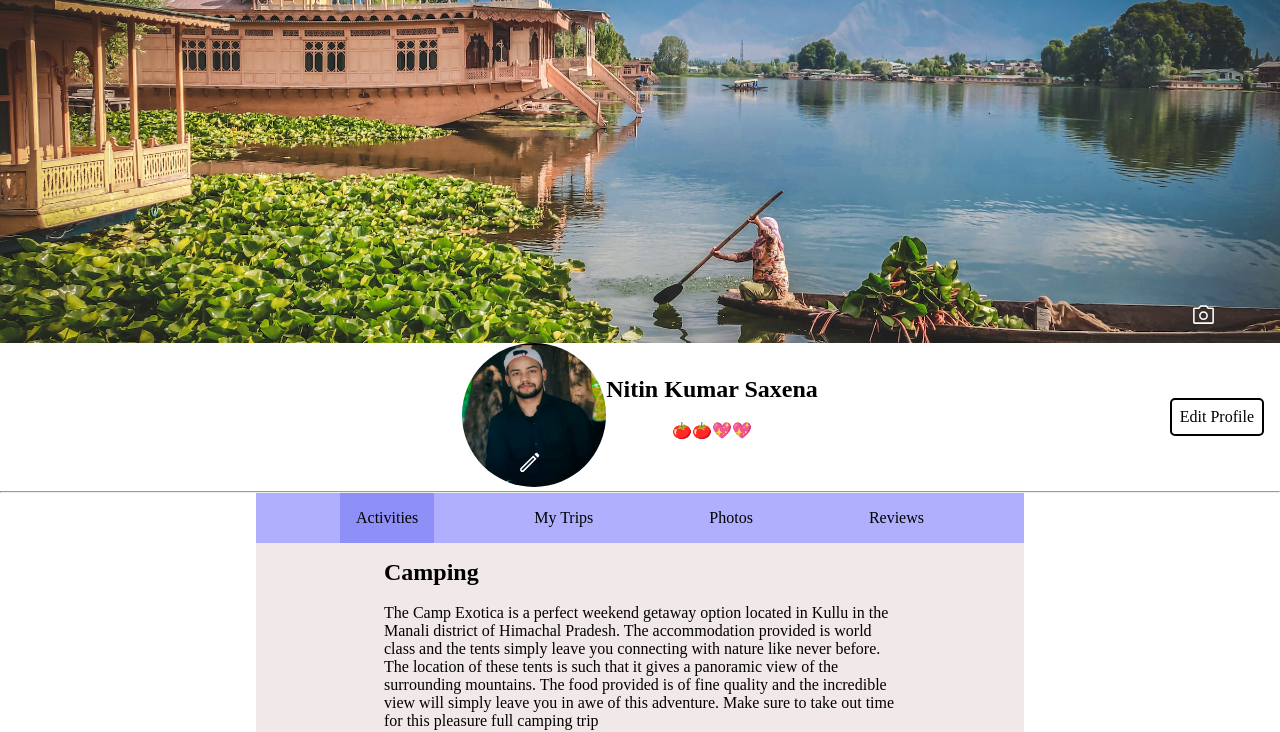
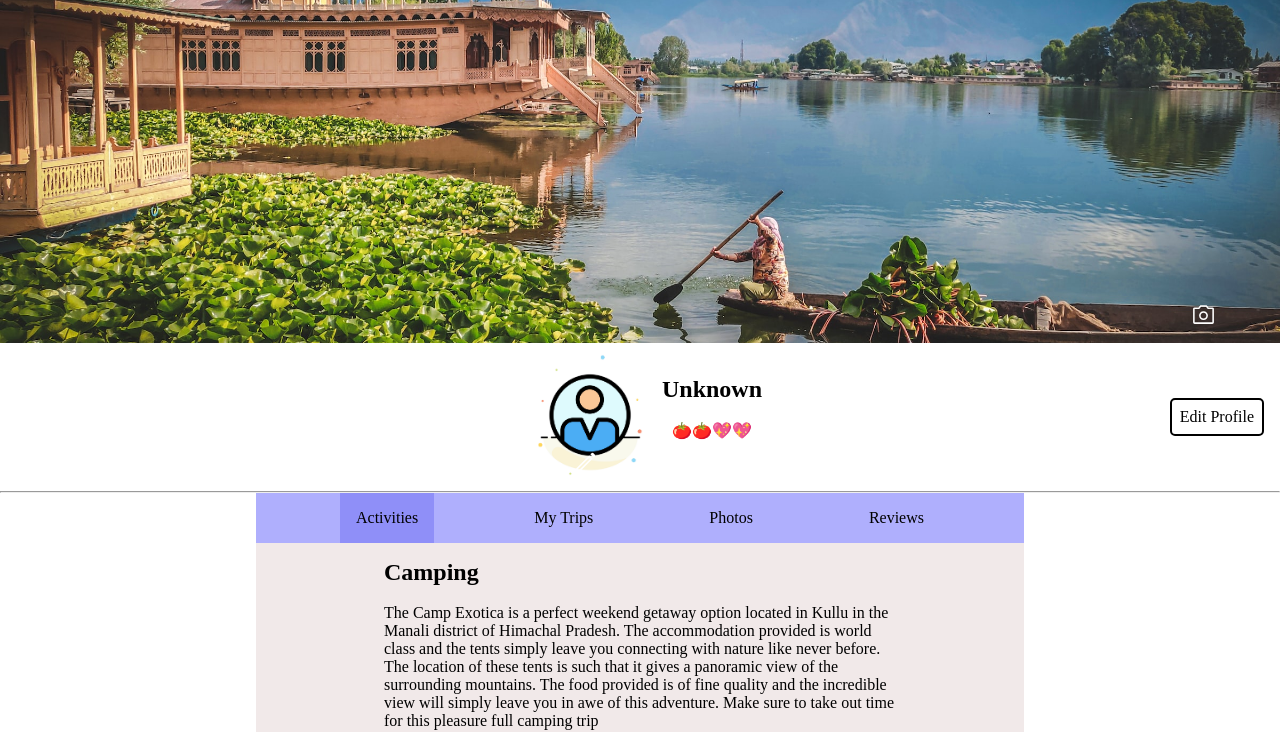
Before and after one commit to githubni3/PlanMyTrips.com, a plain HTML site: page profile.html in a window 1280 px wide. Shown: the part 84-816 px from the top of the page. Drawn offline with Linux system fonts and the light colour scheme; a web font is replaced by a local one.

Commit message:
Update profile.html

```diff
--- a/profile.html
+++ b/profile.html
@@ -53,10 +53,10 @@
                 <div class="profileDetail flexX">
                     <span class="profilephoto">
                         <img src="img/img-profile/edit.svg" alt="" id="edit">
-                        <img src="img/img-profile/profilePhoto.jpg" alt="photo">
+                        <img src="img/img-profile/profilenew.png" alt="photo">
                     </span>
                     <div class="profile-details flexY">
-                        <span class="text-size-1"><b>Nitin Kumar Saxena</b></span>
+                        <span class="text-size-1"><b>Unknown</b></span>
                         <br>
                         <span id="profile-about">🍅🍅💖💖</span>
                         <br>
```
